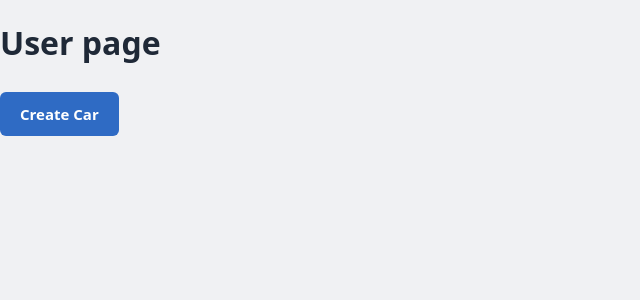
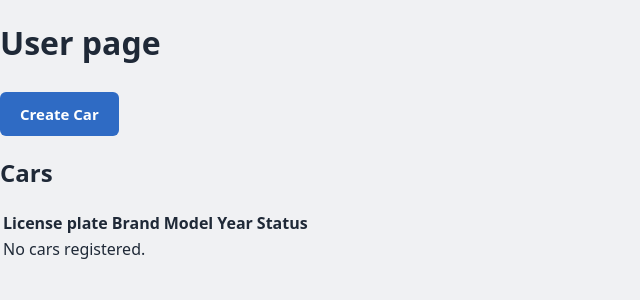
Before and after one commit to MadsBJohansen/Projekt3_gruppe_4, a Spring Boot app: page /user-page in a window 1280 px wide. Shown: the top 300 px of the page, without its empty margins (0-640 px from the left). Run offline with Spring Boot 4, Linux system fonts and the light colour scheme; data that the repository does not hold is empty.

Commit message:
Add car overview with latest status

```diff
--- a/src/main/java/com/gruppe4/projekt3_gruppe_4/controller/CarController.java
+++ b/src/main/java/com/gruppe4/projekt3_gruppe_4/controller/CarController.java
@@ -26,6 +26,7 @@ public class CarController {
     public String showCreateCarForm(Model model) {
         model.addAttribute("car", new Car());
         model.addAttribute("locations", locationRepo.findAll());
+        model.addAttribute("cars", carService.findAllCars());
 
         return "user-page";
     }
@@ -41,6 +42,7 @@ public class CarController {
                     "Enter valid numbers for mileage, price, CO2 emission, and year.");
             model.addAttribute("openCreateCar", true);
             model.addAttribute("locations", locationRepo.findAll());
+            model.addAttribute("cars", carService.findAllCars());
 
             return "user-page";
         }
@@ -50,6 +52,7 @@ public class CarController {
             model.addAttribute("error", exception.getMessage());
             model.addAttribute("openCreateCar", true);
             model.addAttribute("locations", locationRepo.findAll());
+            model.addAttribute("cars", carService.findAllCars());
 
             return "user-page";
         }
--- a/src/main/java/com/gruppe4/projekt3_gruppe_4/service/CarService.java
+++ b/src/main/java/com/gruppe4/projekt3_gruppe_4/service/CarService.java
@@ -18,7 +18,7 @@ public class CarService {
         this.carRepo = carRepo;
     }
 
-    public List<Car> findAll() {
+    public List<Car> findAllCars() {
         return carRepo.findAllCars();
     }
 
--- a/src/main/resources/templates/user-page.html
+++ b/src/main/resources/templates/user-page.html
@@ -11,5 +11,30 @@
 
 <!-- Insert the Create Car button and form. -->
 <div th:replace="~{create-car :: createCar}"></div>
+
+<h2>Cars</h2>
+<table>
+    <thead>
+    <tr>
+        <th scope="col">License plate</th>
+        <th scope="col">Brand</th>
+        <th scope="col">Model</th>
+        <th scope="col">Year</th>
+        <th scope="col">Status</th>
+    </tr>
+    </thead>
+    <tbody>
+    <tr th:each="car : ${cars}">
+        <td th:text="${car.licensePlate}"></td>
+        <td th:text="${car.brand}"></td>
+        <td th:text="${car.model}"></td>
+        <td th:text="${car.year}"></td>
+        <td th:text="${car.status}"></td>
+    </tr>
+    <tr th:if="${#lists.isEmpty(cars)}">
+        <td colspan="5">No cars registered.</td>
+    </tr>
+    </tbody>
+</table>
 </body>
 </html>
```
Also changed, not shown: src/main/java/com/gruppe4/projekt3_gruppe_4/repository/CarRepo.java (+31 -2 lines).
